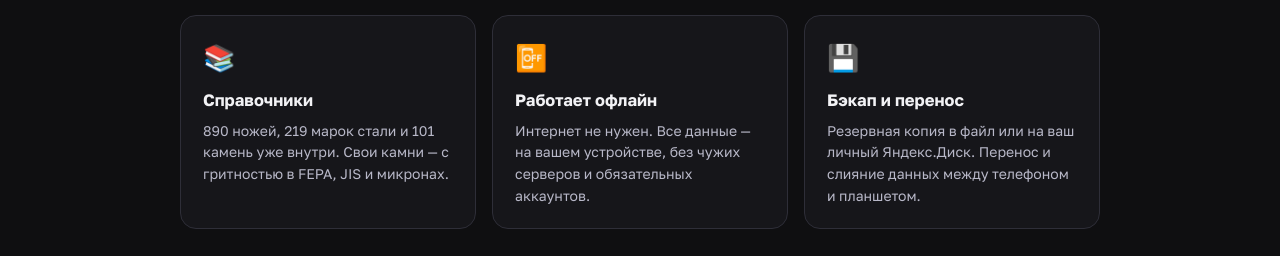
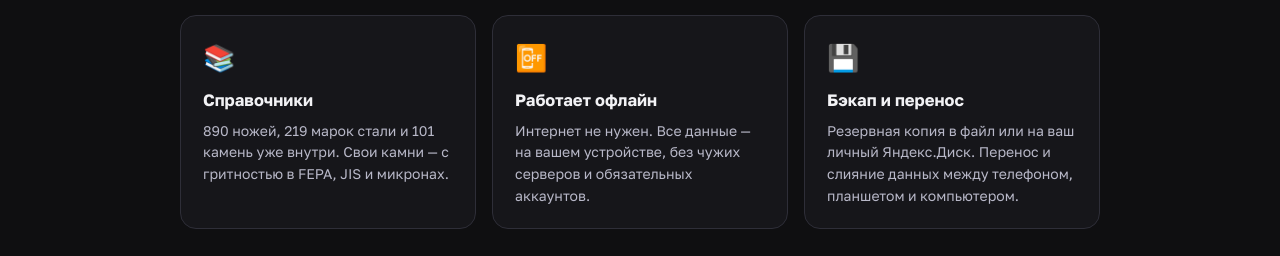
Before and after one commit to AppTochite/apptochite.github.io, a plain HTML site: page index.html in a window 1280 px wide. Shown: the part 840-1096 px from the top of the page. Drawn offline with Linux system fonts and the light colour scheme.

Commit message:
fix: перенос данных — телефон, планшет и компьютер
Co-Authored-By: Claude Fable 5 <noreply@anthropic.com>

```diff
--- a/index.html
+++ b/index.html
@@ -355,7 +355,7 @@
         <div class="card">
           <div class="ico">💾</div>
           <h3>Бэкап и перенос</h3>
-          <p>Резервная копия в файл или на ваш личный Яндекс.Диск. Перенос и слияние данных между телефоном и планшетом.</p>
+          <p>Резервная копия в файл или на ваш личный Яндекс.Диск. Перенос и слияние данных между телефоном, планшетом и компьютером.</p>
         </div>
       </div>
     </div>
```
